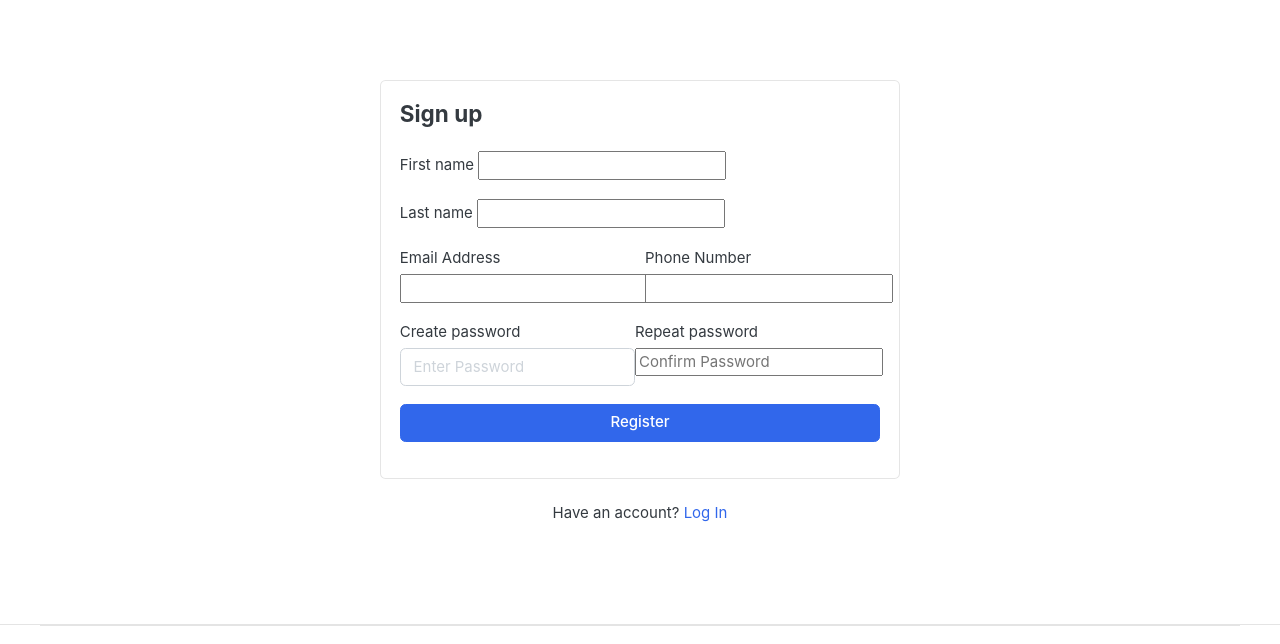
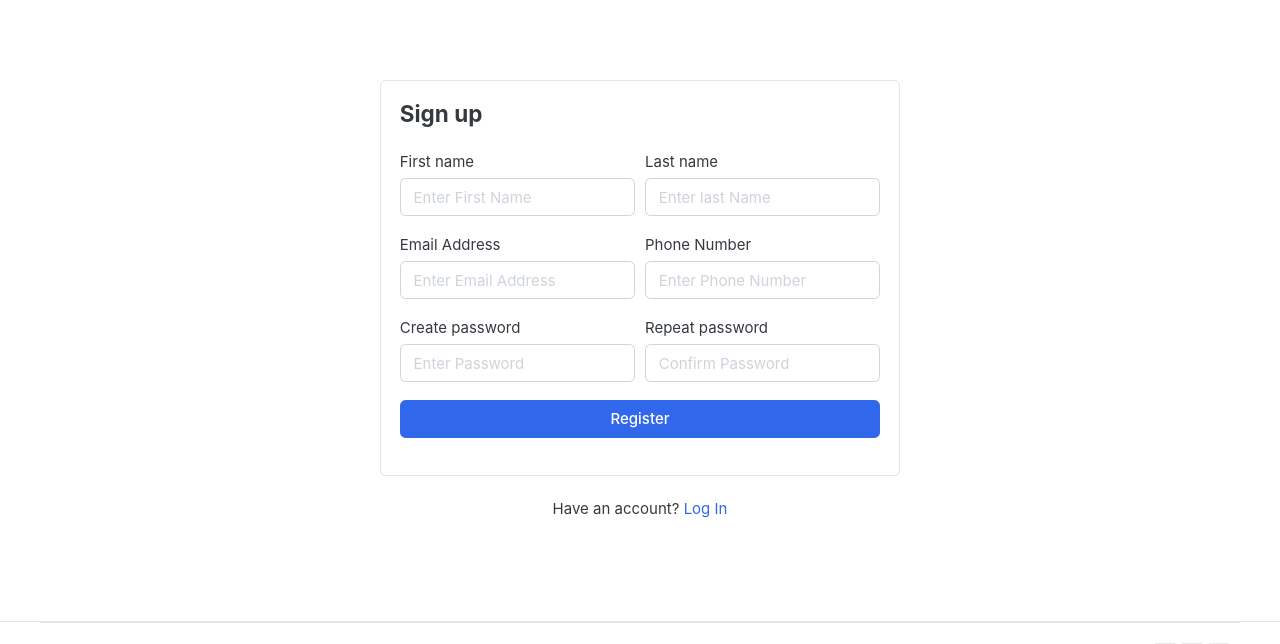
Before and after one commit to O-tero/E-commerce, a Django app: page /accounts/register/ in a window 1280 px wide. Shown: the part 118-762 px from the top of the page. Run offline with Django 4.2, Linux system fonts and the light colour scheme; data that the repository does not hold is empty; some libraries are stand-ins or nearby versions; some web fonts are replaced.

Commit message:
registration making view

```diff
--- a/accounts/forms.py
+++ b/accounts/forms.py
@@ -5,7 +5,10 @@ from .models import Account
 class RegistrationForm(forms.ModelForm):
     password = forms.CharField(
         widget=forms.PasswordInput(
-            attrs={"placeholder": "Enter Password", "class": "form-control"}
+            attrs={
+                "placeholder": "Enter Password",
+                "class": "form-control",
+            }
         )
     )
     confirm_password = forms.CharField(
@@ -16,11 +19,19 @@ class RegistrationForm(forms.ModelForm):
         model = Account
         fields = ["first_name", "last_name", "phone_number", "email", "password"]
 
-        def __init__(self, *args, **kwargs):
-            super(RegistrationForm, self).__init__(*args, **kwargs)
-            self.fields['first_name'].widget.attrs['placeholder'] = 'Enter First Name'
-            self.fields['last_name'].widget.attrs['placeholder'] = 'Enter last Name'
-            self.fields['phone_number'].widget.attrs['placeholder'] = 'Enter Phone Number'
-            self.fields['email'].widget.attrs['placeholder'] = 'Enter Email Address'
-            for field in self.fields:
-                self.fields[field].widget.attrs['class'] = 'form-control'
+    def clean(self):
+        cleaned_data = super(RegistrationForm, self).clean()
+        password = cleaned_data.get("password")
+        confirm_password = cleaned_data.get("confirm_password")
+
+        if password != confirm_password:
+            raise forms.ValidationError("Password does not match!")
+
+    def __init__(self, *args, **kwargs):
+        super(RegistrationForm, self).__init__(*args, **kwargs)
+        self.fields["first_name"].widget.attrs["placeholder"] = "Enter First Name"
+        self.fields["last_name"].widget.attrs["placeholder"] = "Enter last Name"
+        self.fields["phone_number"].widget.attrs["placeholder"] = "Enter Phone Number"
+        self.fields["email"].widget.attrs["placeholder"] = "Enter Email Address"
+        for field in self.fields:
+            self.fields[field].widget.attrs["class"] = "form-control"
--- a/accounts/models.py
+++ b/accounts/models.py
@@ -45,7 +45,7 @@ class Account(AbstractBaseUser):
     last_name = models.CharField(max_length=50)
     username = models.CharField(max_length=50, unique=True)
     email = models.CharField(max_length=50, unique=True)
-    phone_number = models.CharField(max_length=50, unique=True)
+    phone_number = models.CharField(max_length=50)
 
     # required
     date_joined = models.DateTimeField(auto_now_add=True)
--- a/accounts/views.py
+++ b/accounts/views.py
@@ -1,10 +1,23 @@
 from django.shortcuts import render
 from .forms import RegistrationForm
-
+from .models import Account
 
 # Create your views here.
 def register(request):
-    form = RegistrationForm()
+    if request.method == "POST":
+        form = RegistrationForm(request.POST)
+        if form.is_valid():
+            first_name = form.cleaned_data['first_name']
+            last_name = form.cleaned_data['last_name']
+            phone_number = form.cleaned_data['phone_number']
+            email = form.cleaned_data['email']
+            password = form.cleaned_data['password']
+            username = email.split("@")[0]
+            user = Account.objects.create_user(first_name=first_name, last_name=last_name, email=email, username=username, password=password)
+            user.phone_number = phone_number
+            user.save()
+    else:
+        form = RegistrationForm()
     context = {
         "form": form,
     }
--- a/templates/accounts/register.html
+++ b/templates/accounts/register.html
@@ -4,9 +4,7 @@
   <!-- ============================ COMPONENT REGISTER   ================================= -->
   <div class="card mx-auto" style="max-width: 520px; margin-top: 40px">
     <article class="card-body">
-      <header class="mb-4">
-        <h4 class="card-title">Sign up</h4>
-      </header>
+      <header class="mb-4"><h4 class="card-title">Sign up</h4></header>
       <form action="{% url 'register' %}" method="POST">
         {% csrf_token %}
 
@@ -43,7 +41,6 @@
             {{ form.password }}
           </div>
           <!-- form-group end.// -->
-        <div class="form-row"></div>
           <div class="form-group col-md-6">
             <label>Repeat password</label>
             {{form.confirm_password}}
```
Also changed, not shown: accounts/migrations/0002_alter_account_phone_number.py (added).
